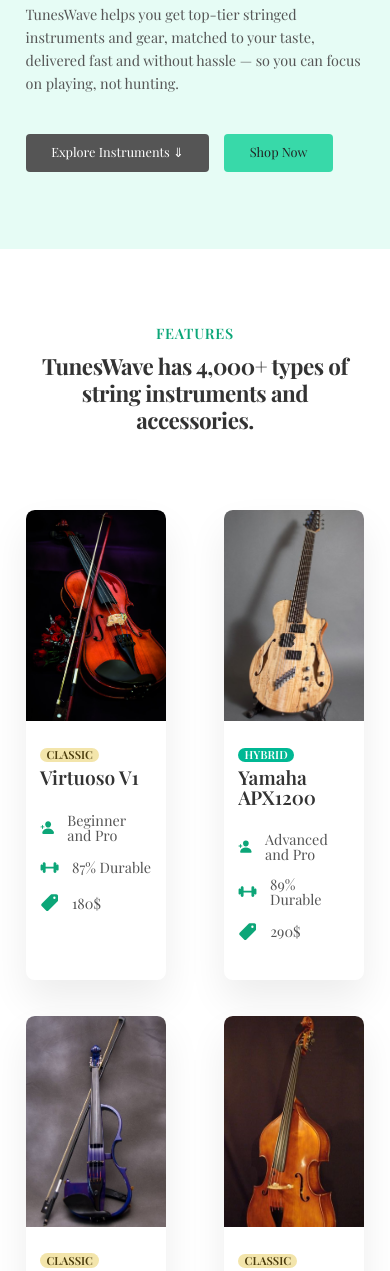
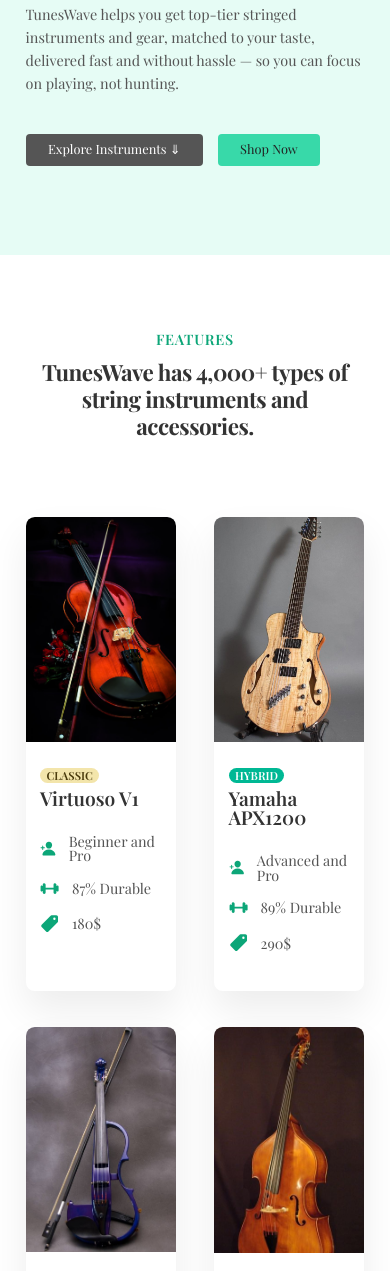
Before and after one commit to Chi7Frank/TunesWave, a plain HTML site: page index.html in a window 390 px wide. Shown: the part 258-1529 px from the top of the page. Drawn offline with nearby package versions, Linux system fonts and the light colour scheme; some packages are replaced by stand-ins of ours; a script that the page names is missing; a web font is replaced by a local one.

Commit message:
Updating Queries

```diff
--- a/css/queries.css
+++ b/css/queries.css
@@ -250,10 +250,6 @@
     display: none;
   }
 
-  .grid--2-cols {
-    grid-template-columns: 1fr;
-  }
-
   .rating-container {
     grid-template-columns: 1fr;
   }
@@ -281,15 +277,35 @@
   .heading-secondary {
     font-size: 2.8rem;
   }
+
+  /* Updating the buttons */
+  .btn,
+  .btn:link,
+  .btn:visited {
+    font-size: 1.6rem;
+    padding: 1.2rem 2.8rem;
+  }
+
+  .margin-right-sm {
+    margin-bottom: 1.6rem !important;
+  }
+  /* Resetting the grids */
+  .grid--2-cols {
+    grid-template-columns: 1fr;
+  }
+
+  .grid {
+    column-gap: 4.8rem;
+  }
 }
+
 /* ########################### */
 /* BELOW 544px (Smartphones) */
 /* ########################### */
 @media (max-width: 34rem) {
   .cta-img-box {
     height: 49.3rem;
-    background-position: top;
-    background-size: contain;
+    background-size: cover;
   }
 
   .cta {
```
